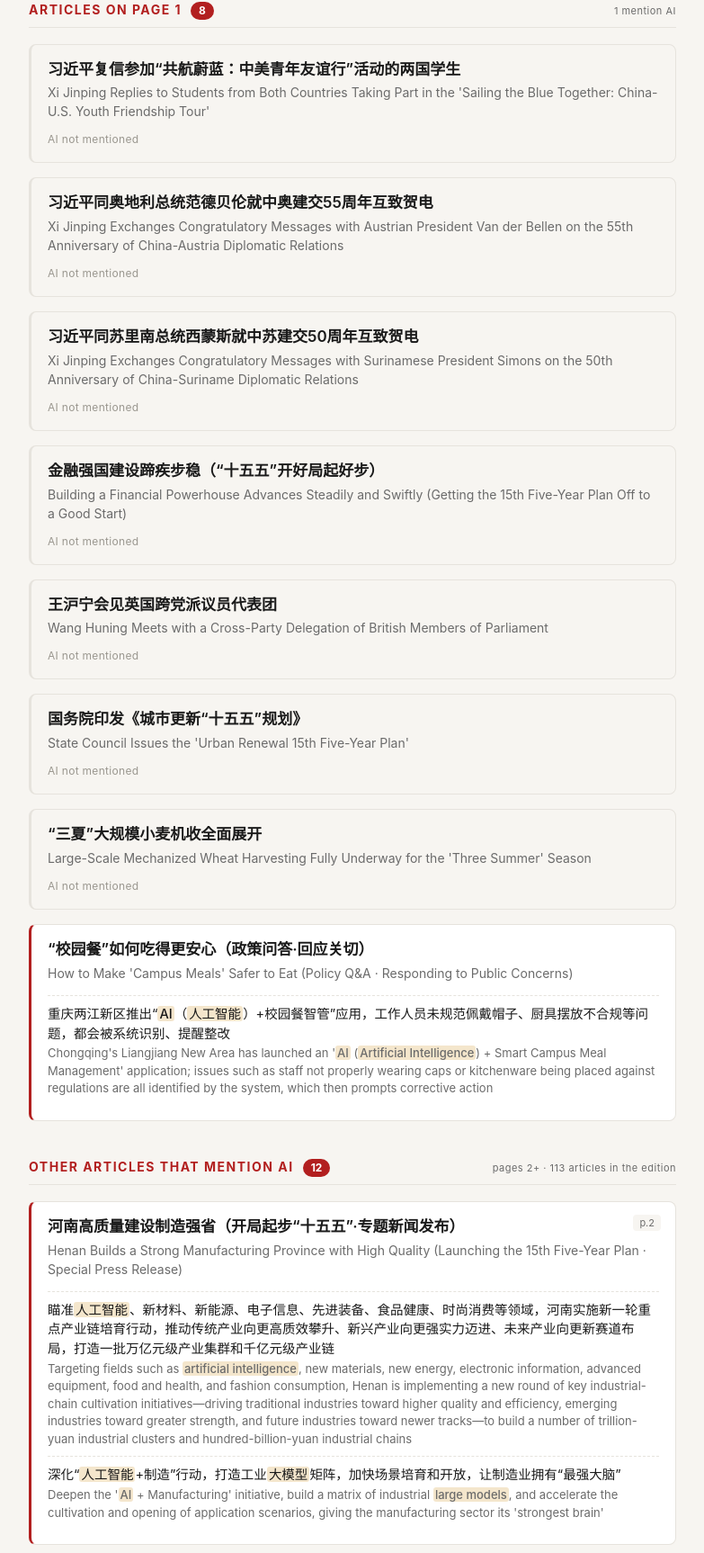
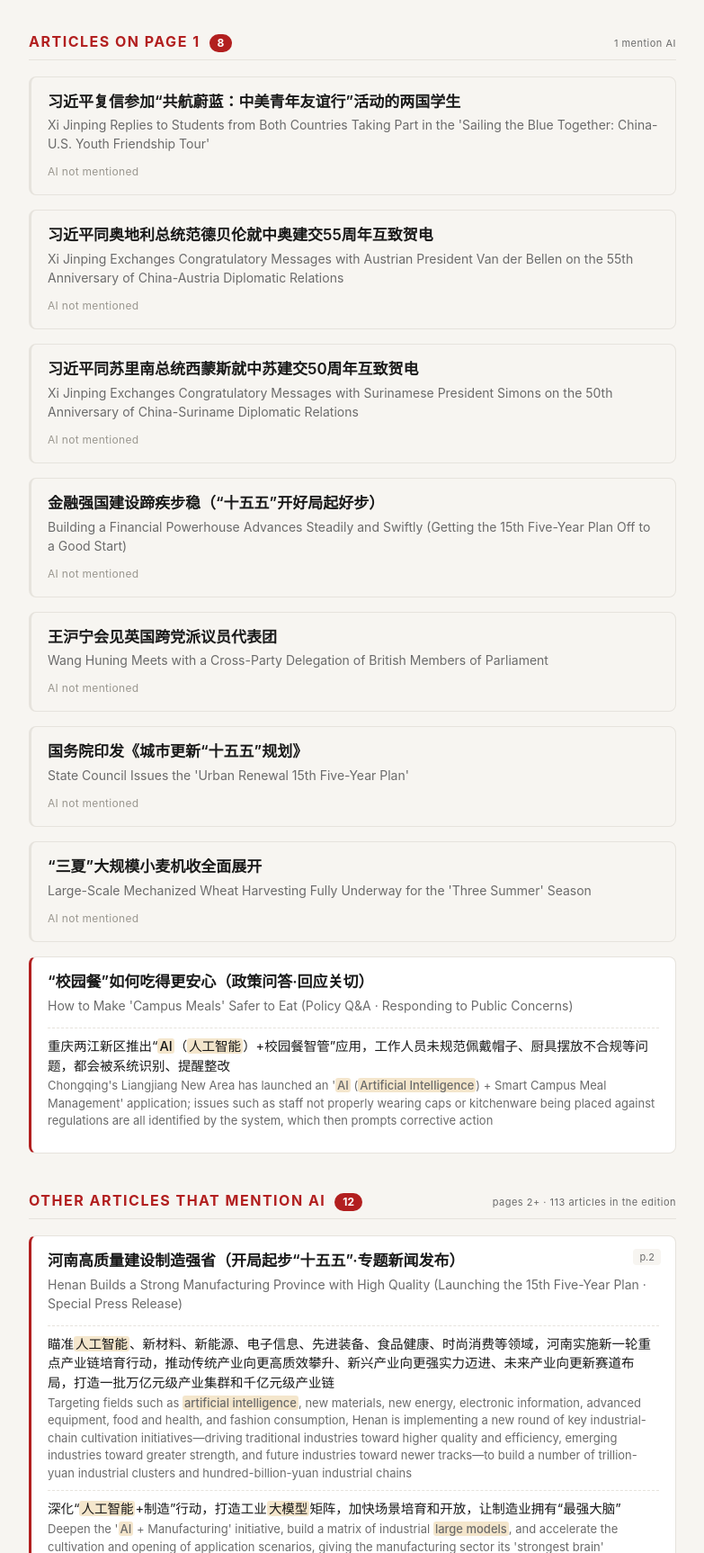
Before and after one commit to ihmsje/rmrb-dashboard, a Flask app: page /day/2026-05-29 in a window 1280 px wide. Shown: the part 209-1935 px from the top of the page at 90% size, without its empty margins (248-1031 px from the left). Run offline with Flask 3, Linux system fonts and the light colour scheme.

Commit message:
Add gap below masthead rule; bump section heading size
Co-Authored-By: Claude Opus 4.7 <noreply@anthropic.com>

```diff
--- a/static/style.css
+++ b/static/style.css
@@ -76,10 +76,10 @@ body {
 }
 
 /* Sections */
-main { padding: 30px 0 10px; }
+main.wrap { margin-top: 34px; padding-bottom: 10px; }
 section { margin-bottom: 40px; }
 .section-title {
-  font-size: 14px;
+  font-size: 16px;
   text-transform: uppercase;
   letter-spacing: 1.5px;
   color: var(--red);
```
